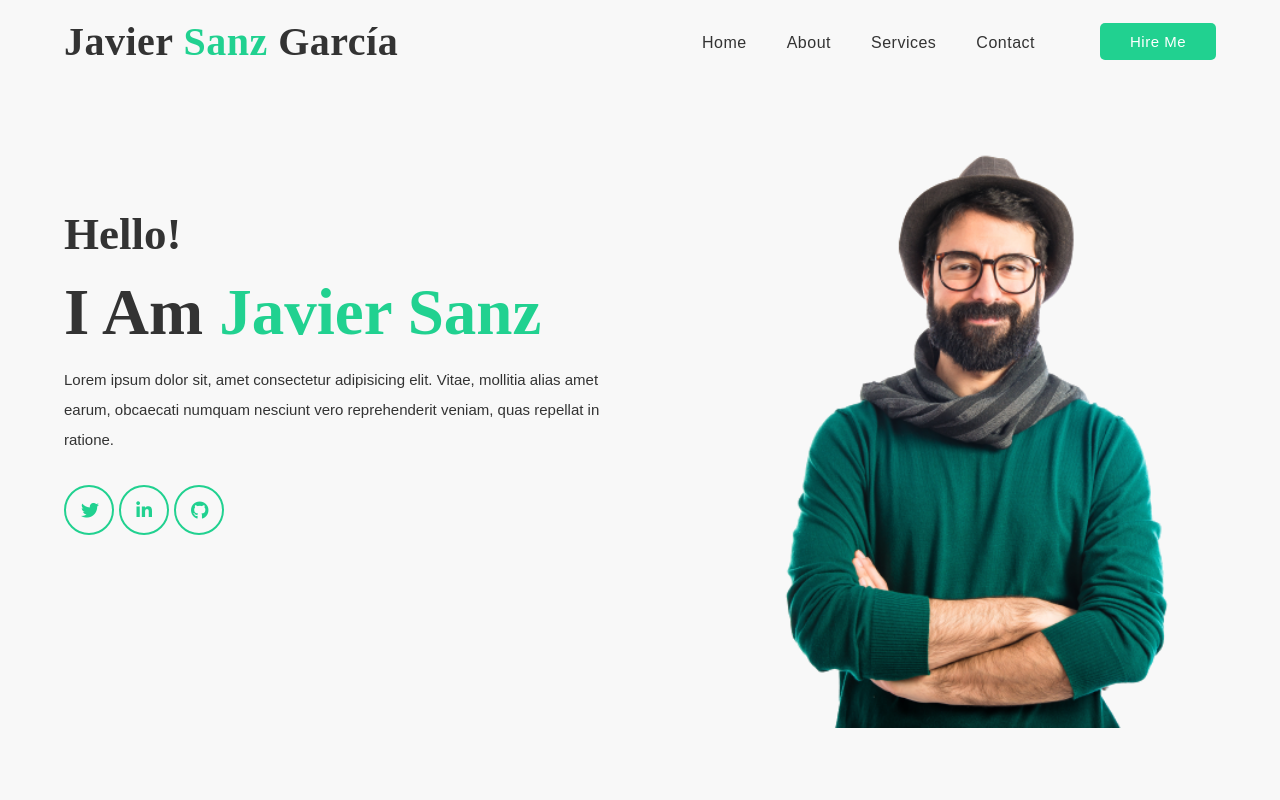
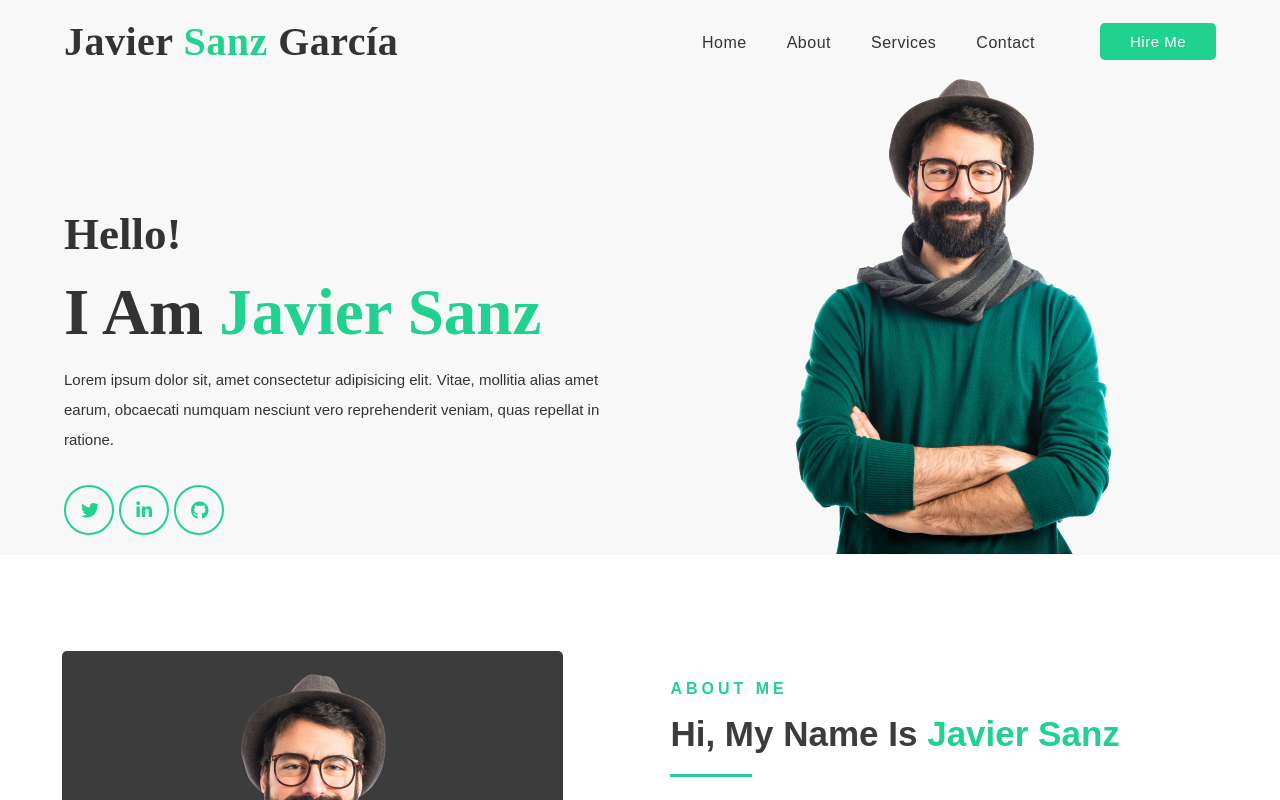
Before and after one commit to javiersanzgarcia/portfolio, a React (Vite) app: page / in a window 1280 px wide. Shown: the top 800 px of the page. Built offline with nearby package versions, Linux system fonts and the light colour scheme.

Commit message:
Fixing css in Home component

```diff
--- a/src/components/Home.jsx
+++ b/src/components/Home.jsx
@@ -1,4 +1,4 @@
-import '../CSS/Home.css'
+import '../css/Home.css'
 
 const Home = () => {
   return (
--- a/src/css/Home.css
+++ b/src/css/Home.css
@@ -1,24 +1,21 @@
 .home {
   padding-top: 13rem;
   padding-left: 4rem;
-  height: 100vh;
   background: #f8f8f8;
   position: relative;
+  padding-bottom: 20px;
 }
 .home::before {
   content: '';
   position: absolute;
   left: 100;
-  bottom: 0;
+  bottom: 0px;
   right: 20px;
   top: 56px;
   margin: auto;
   width: 550px;
-  height: 600px;
   background-image: url('../assets/Images/bohemian-man-with-his-arms-crossed-removebg-preview.png');
   background-repeat: no-repeat;
-  background-size: cover;
-  background-position: center center;
 }
 .home-content {
   position: relative;
```
